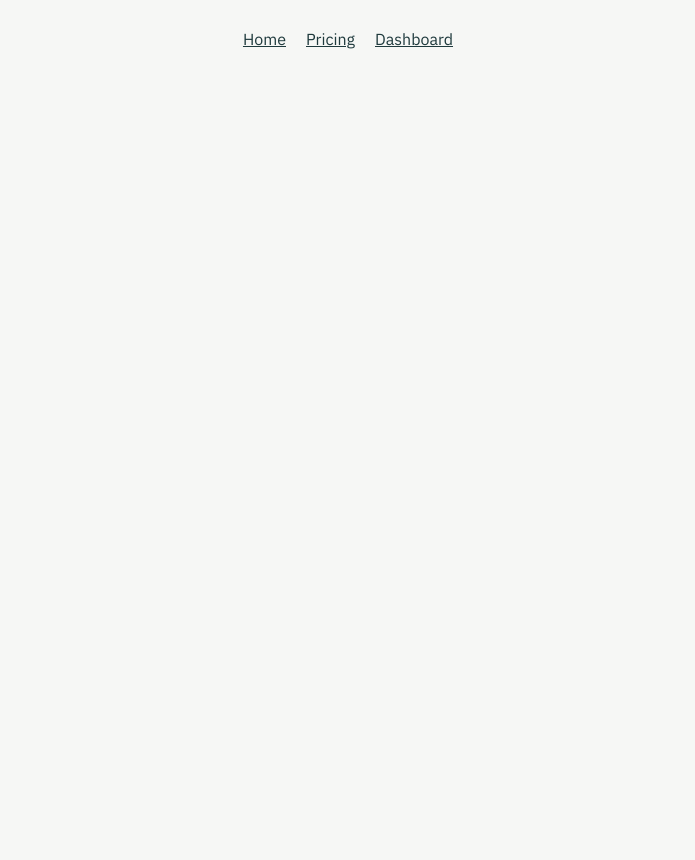
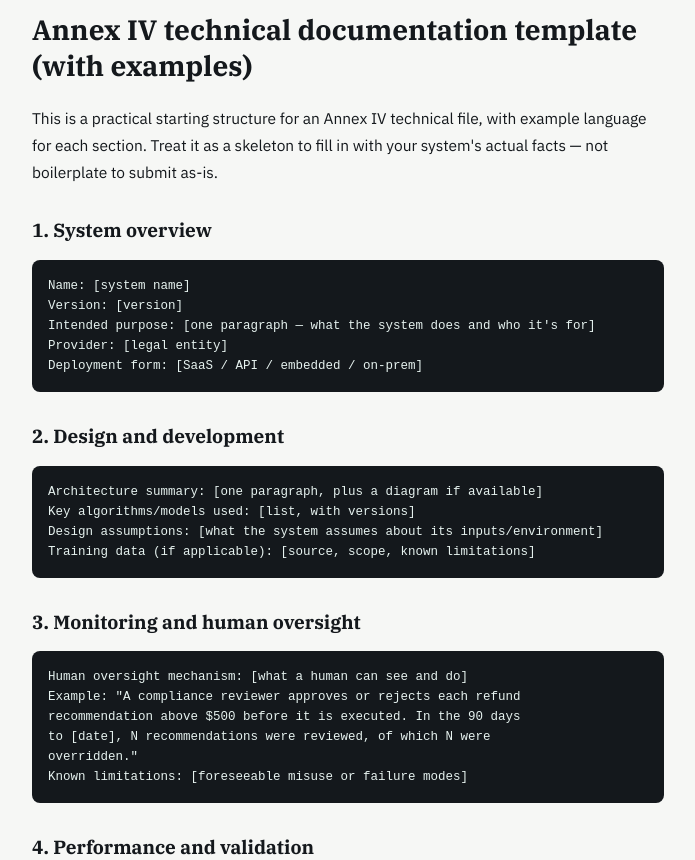
Before and after one commit to Isaacruwa/attestly, a Next.js app: page /guides/annex-iv-template in a window 1280 px wide. Before the commit this address had no page. Shown: the part 237-1097 px from the top of the page, without its empty margins (292-987 px from the left). Before the commit the page ends 800 px from the top, so only its background shows below. Built offline with nearby package versions, Linux system fonts and the light colour scheme.

Commit message:
feat(seo): update src/app/guides/annex-iv-template/page.tsx

```diff
--- /dev/null
+++ b/src/app/guides/annex-iv-template/page.tsx
@@ -0,0 +1,110 @@
+import type { Metadata } from "next";
+import Link from "next/link";
+
+export const metadata: Metadata = {
+  title: "Annex IV Technical Documentation Template (With Examples)",
+  description:
+    "A practical, section-by-section Annex IV documentation template with example language, for teams drafting their first EU AI Act technical file.",
+  alternates: { canonical: "https://attestly.online/guides/annex-iv-template" },
+};
+
+export default function GuideAnnexIVTemplate() {
+  return (
+    <main style={{ maxWidth: 680, margin: "0 auto", padding: "48px 24px 80px" }}>
+      <p style={{ fontSize: 13, marginBottom: 24 }}>
+        <Link href="/guides" style={{ color: "var(--color-ink-muted)" }}>← Guides</Link>
+      </p>
+      <div className="trust-strip" style={{ marginBottom: 28 }}>
+        This is a starting-point template, not legal advice or a guarantee of compliance. Have qualified counsel
+        review your final documentation.
+      </div>
+
+      <p className="section__eyebrow">Guide</p>
+      <h1 style={{ fontFamily: "var(--font-display)", fontSize: 28, marginBottom: 20, lineHeight: 1.3 }}>
+        Annex IV technical documentation template (with examples)
+      </h1>
+
+      <div style={{ fontSize: 15.5, lineHeight: 1.75, color: "var(--color-ink)" }}>
+        <p style={p}>
+          This is a practical starting structure for an Annex IV technical file, with example language for each
+          section. Treat it as a skeleton to fill in with your system&apos;s actual facts — not boilerplate to
+          submit as-is.
+        </p>
+
+        <h2 style={h2}>1. System overview</h2>
+        <pre style={pre}>{`Name: [system name]
+Version: [version]
+Intended purpose: [one paragraph — what the system does and who it's for]
+Provider: [legal entity]
+Deployment form: [SaaS / API / embedded / on-prem]`}</pre>
+
+        <h2 style={h2}>2. Design and development</h2>
+        <pre style={pre}>{`Architecture summary: [one paragraph, plus a diagram if available]
+Key algorithms/models used: [list, with versions]
+Design assumptions: [what the system assumes about its inputs/environment]
+Training data (if applicable): [source, scope, known limitations]`}</pre>
+
+        <h2 style={h2}>3. Monitoring and human oversight</h2>
+        <pre style={pre}>{`Human oversight mechanism: [what a human can see and do]
+Example: "A compliance reviewer approves or rejects each refund
+recommendation above $500 before it is executed. In the 90 days
+to [date], N recommendations were reviewed, of which N were
+overridden."
+Known limitations: [foreseeable misuse or failure modes]`}</pre>
+
+        <h2 style={h2}>4. Performance and validation</h2>
+        <pre style={pre}>{`Accuracy metric(s): [metric, value, test set/period]
+Robustness testing: [what was tested, results]
+Example: "Tool-call success rate was 98.4% over the last 30 days,
+measured from N execution traces; the 1.6% failure rate consisted
+of N timeout errors, each of which triggered a human fallback."`}</pre>
+
+        <h2 style={h2}>5. Risk management</h2>
+        <pre style={pre}>{`Identified risk: [description]
+Mitigation: [what was done]
+Residual risk: [what remains, and why it's judged acceptable]
+Example: "Risk: agent could recommend refunds outside policy.
+Mitigation: mandatory human approval above $500 (see Section 3).
+Residual risk: recommendations under $500 execute automatically;
+monitored via monthly sampling."`}</pre>
+
+        <h2 style={h2}>6. Change log</h2>
+        <pre style={pre}>{`Date | Version | Change | Reason
+[date] | v1.4 → v1.5 | [what changed] | [why]`}</pre>
+
+        <h2 style={h2}>Filling this in without starting from scratch</h2>
+        <p style={p}>
+          The hardest sections to fill in honestly are usually 3, 4, and 6 — they require evidence of what the
+          system actually did, which most teams don&apos;t have assembled anywhere. That evidence exists in your
+          agent&apos;s runtime traces.{" "}
+          <Link href="/" style={{ color: "var(--color-primary)" }}>Attestly</Link> reads those traces directly
+          and drafts this evidence-linked language for you, for human review rather than manual reconstruction.
+        </p>
+
+        <div style={{ marginTop: 36, padding: 24, background: "var(--color-primary-tint)", border: "1px solid var(--color-line)", borderRadius: 8 }}>
+          <p style={{ fontWeight: 600, fontSize: 15.5, marginBottom: 6 }}>Not sure if your system is high-risk?</p>
+          <p style={{ fontSize: 13.5, color: "var(--color-ink-muted)", marginBottom: 14 }}>
+            Run the free EU AI Act risk checker — no signup required.
+          </p>
+          <Link href="/eu-ai-act-risk-checker" className="btn-primary" style={{ border: "none", display: "inline-flex" }}>
+            Check now →
+          </Link>
+        </div>
+      </div>
+    </main>
+  );
+}
+
+const h2: React.CSSProperties = { fontFamily: "var(--font-display)", fontSize: 19, marginTop: 28, marginBottom: 10 };
+const p: React.CSSProperties = { marginBottom: 16 };
+const pre: React.CSSProperties = {
+  background: "var(--color-ink)",
+  color: "#e6f2ef",
+  padding: 16,
+  borderRadius: 8,
+  fontSize: 12.5,
+  lineHeight: 1.6,
+  overflowX: "auto",
+  marginBottom: 8,
+  whiteSpace: "pre-wrap",
+};
```
